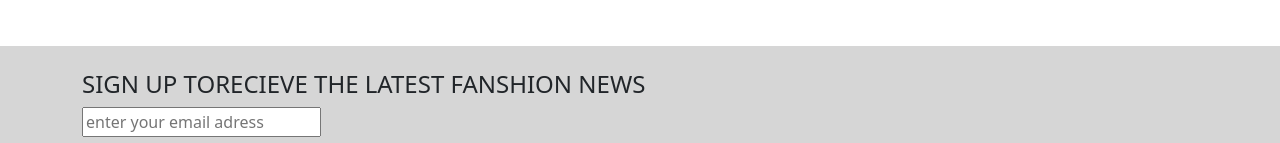
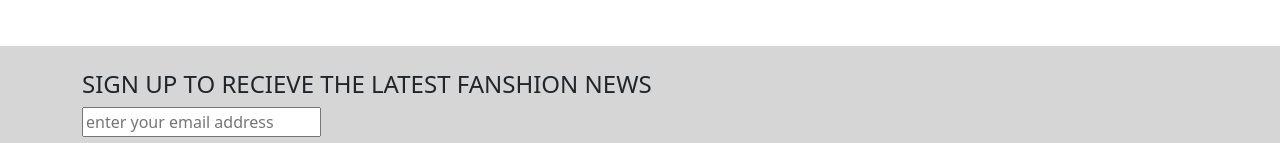
Before and after one commit to Notmonte/Venedor, a plain HTML site: page index.html in a window 1280 px wide. Shown: the part 2905-3048 px from the top of the page. Drawn offline with nearby package versions, Linux system fonts and the light colour scheme; a web font is replaced by a local one.

Commit message:
first commit

```diff
--- a/index.html
+++ b/index.html
@@ -40,7 +40,10 @@
                         </nav>
                     </div>
                     <div class=" headText-div col-md-4">
-                        <p class="head-text mt-3">Welcome visitor you can <a href="#" class="text-link text-decoration-none">log in</a> or <a href="#" class="text-link text-decoration-none">create an account</a></p>
+                        <p class="head-text mt-3">Welcome visitor you can
+                            <a href="#" class="text-link text-decoration-none">log in</a> or
+                            <a href="#" class="text-link text-decoration-none">create an account</a>
+                        </p>
                     </div>
                 </div>
             </div>
@@ -326,10 +329,10 @@
             <div class="container">
                 <div class="row">
                     <div class="col">
-                        <h3 class="footer-h3 mt-4 text-uppercase fs-4">sign up torecieve the latest fanshion news</h3>
+                        <h3 class="footer-h3 mt-4 text-uppercase fs-4">sign up to recieve the latest fanshion news</h3>
                     </div>
                     <label for="email">
-                        <input type="email" id="email" placeholder="enter your email adress">
+                        <input type="email" id="email" placeholder="enter your email address">
                     </label>
                 </div>
             </div>
```
Also changed, not shown: images/Untitled.png (added).
